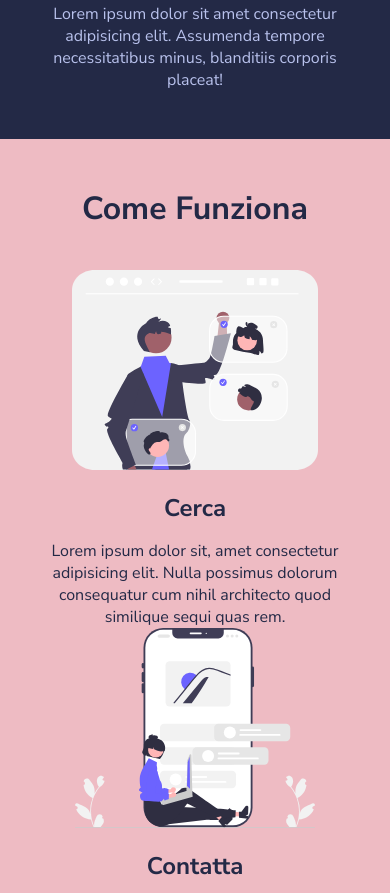
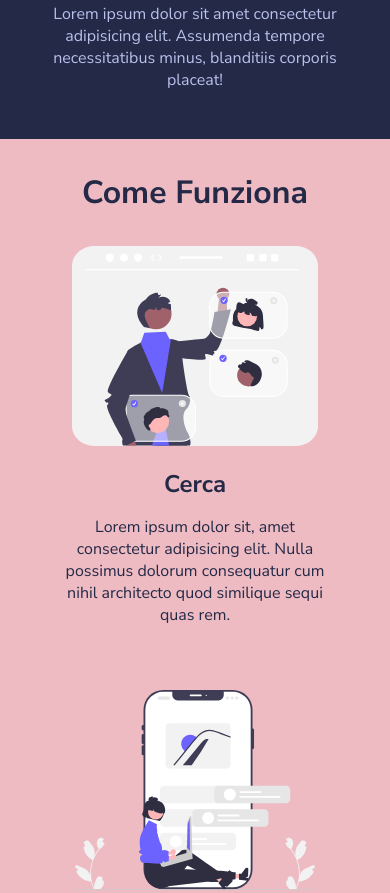
Before and after one commit to LucaCavatassi/html-css-resp-wannabe, a plain HTML site: page index.html in a window 390 px wide. Shown: the part 836-1729 px from the top of the page. Drawn offline with Linux system fonts and the light colour scheme.

Commit message:
feat: mobile styles

```diff
--- a/css/style.css
+++ b/css/style.css
@@ -137,7 +137,28 @@ img {
    .row{
     flex-direction: column;
    }
-   .why-us .col-left, .why-us .col-right, .steps .col, .lessons .col{
+   .lessons .col, .steps .col, .why-us .col-left, .why-us .col-right{
     width: 100%;
    }
+
+   .steps{
+    margin-bottom: 0;
+    padding: 0;
+   }
+   .steps .col{
+    padding: 2rem;
+   }
+   .steps h2{
+    margin: 0;
+    padding-top: 2rem;
+   }
+
+   .why-us{
+    background-color: rgb(34,34,34);
+    margin: 0;
+    padding: 3rem 0;
+   }
+   .why-us .col-left{
+    padding-bottom: 3rem;
+   }
  }
```
